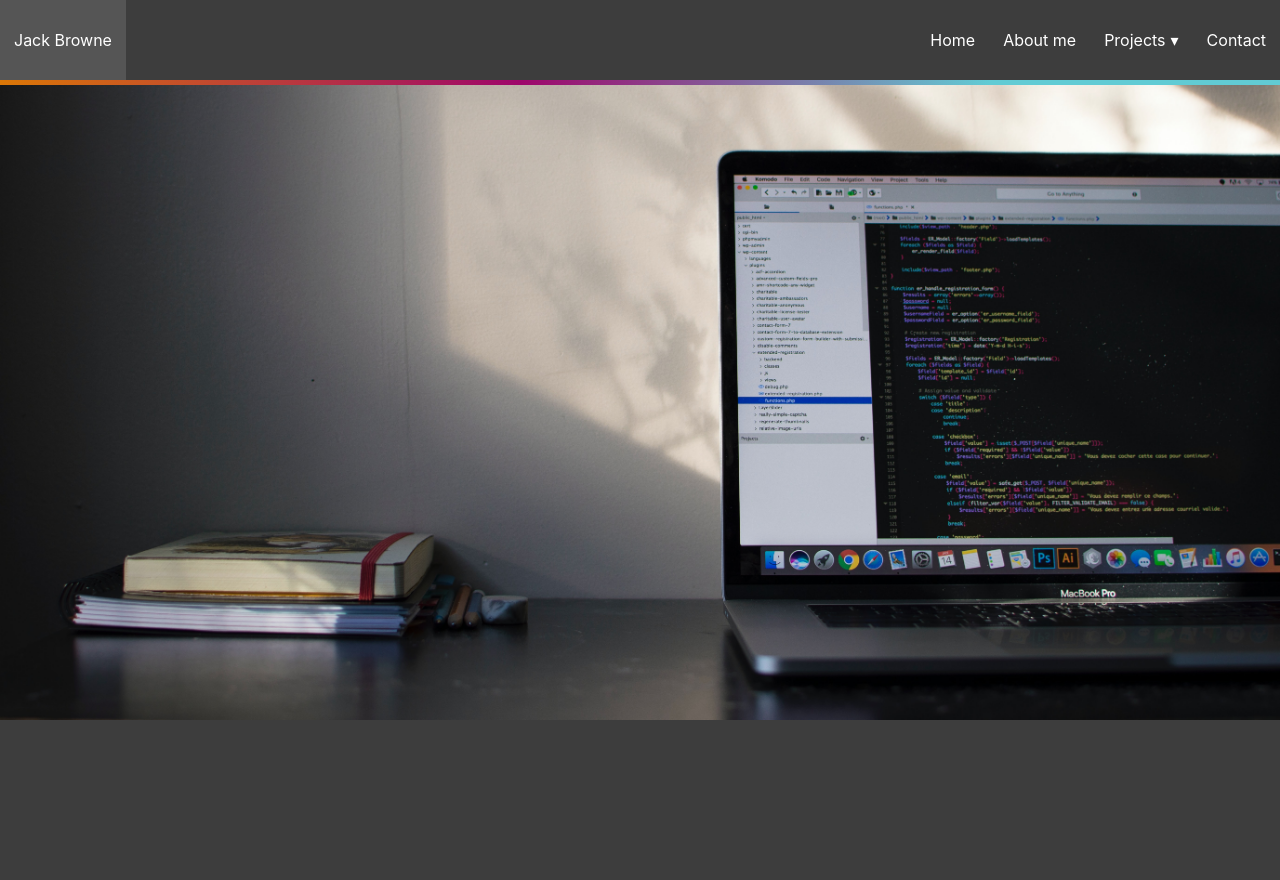
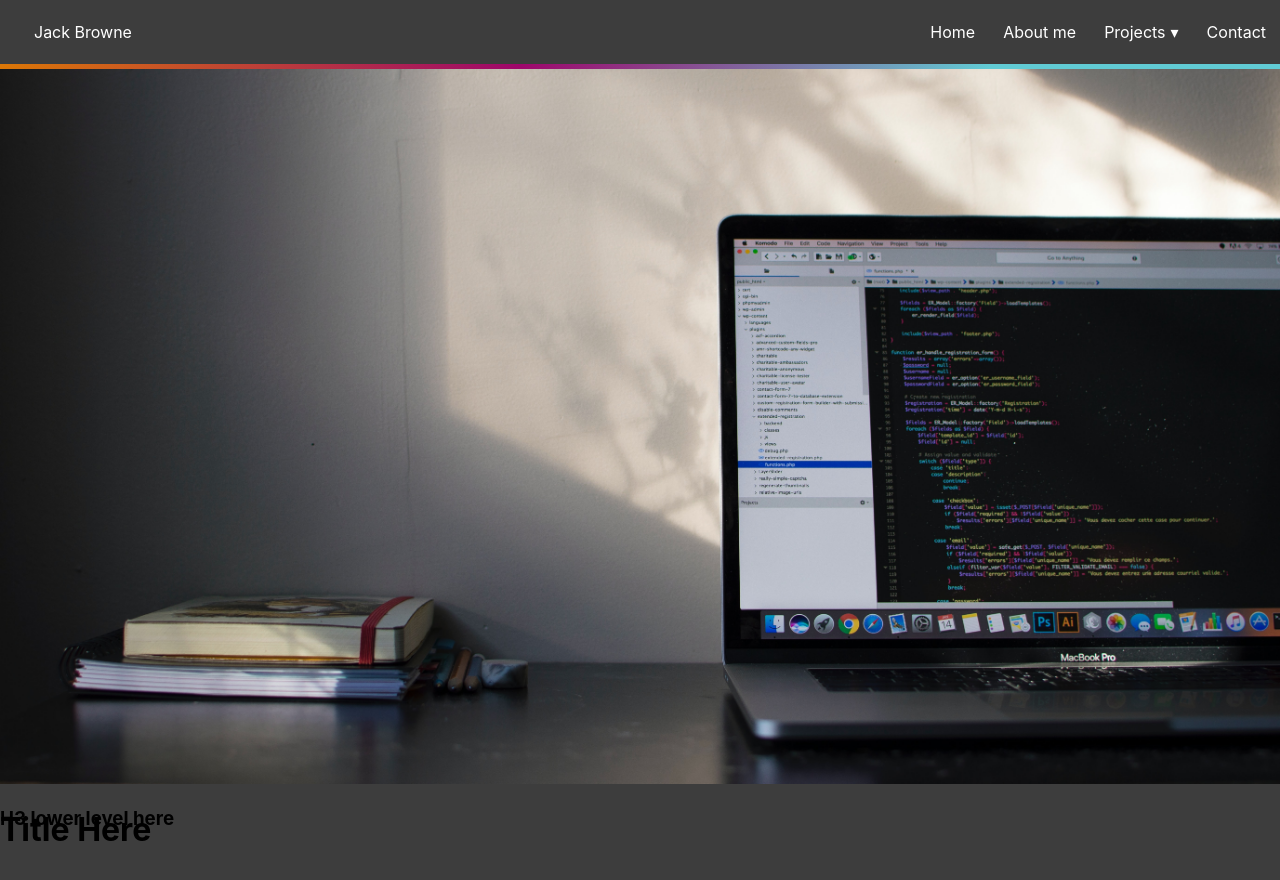
Before and after one commit to jackbrowne00/jackbrowne.uk, a React (Create React App) app: page / in a window 1280 px wide. Shown: the top 880 px of the page. After the commit the page ends 849 px from the top, so only its background shows below. Built offline with nearby package versions, Linux system fonts and the light colour scheme.

Commit message:
hero section placement corrected

```diff
--- a/src/App.js
+++ b/src/App.js
@@ -1,12 +1,14 @@
 import './App.css';
 import NavBar from './components/nav-bar/NavBar'
 import Hero from './components/hero/hero'
+import TextBlock from './components/TextBlock/TextBlock'
 
 function App() {
   return (
     <div className="App">
       <NavBar/>
       <Hero/>
+      <TextBlock/>
 
 
 
--- /dev/null
+++ b/src/components/TextBlock/TextBlock.js
@@ -0,0 +1,18 @@
+import './TextBlock.css'
+
+
+const TextBlock = () => {
+    return (
+
+        <div></div>
+
+
+
+
+
+
+
+     );
+}
+
+export default TextBlock;
--- a/src/components/hero/hero.css
+++ b/src/components/hero/hero.css
@@ -1,4 +1,17 @@
+.hero-container{
+    position: relative;
+    text-align: center;
+    margin-top: 8vh;
+}
+
+.hero-h1{
+    position: absolute;
+}
+
+.hero-h3{
+    position: absolute;
+}
+
 .hero-image{
     width: 100vw;
-    padding-bottom: 500px;
 }
--- a/src/components/hero/hero.js
+++ b/src/components/hero/hero.js
@@ -3,9 +3,11 @@ import './hero.css'
 
 const Hero = () => {
     return (
-        <img className="hero-image" src={hero_image}></img>
-
-
+        <div className="hero-container">
+            <img className="hero-image" src={hero_image}></img>
+            <h1 className="hero-h1">Title Here</h1>
+            <h3 className="hero-h3">H3 lower level here</h3>
+        </div>
 
      );
 }
--- a/src/components/nav-bar/NavBar.js
+++ b/src/components/nav-bar/NavBar.js
@@ -2,7 +2,7 @@ import './navbar.css'
 
 const NavBar = () => {
     return (
-
+        <div className="nav-container">
         <nav className='menu'>
         <input type='checkbox' id='responsive-menu'/><label></label>
         <li id='logo'><a>Jack Browne</a></li>
@@ -19,7 +19,7 @@ const NavBar = () => {
             <li><a href='http://'>Home</a></li>
         </ul>
         </nav>
-
+        </div>
      );
 }
 
--- a/src/components/nav-bar/navbar.css
+++ b/src/components/nav-bar/navbar.css
@@ -1,22 +1,25 @@
 html{
 	background-color: #3d3d3d;
 }
-
 .menu {
+	overflow: hidden;
 	position: fixed;
+	top: 0;
+	height: 8vh;
+    width: 100%;
 	background: #3d3d3d;
 	color: orange;
-	height: 10vh;
-    width: 100%;
 	border-bottom: solid thick;
     border-image-source: linear-gradient(to right,rgb(223, 126, 0),#9e066b 41.07%,#61cbd4 76.05%);
     border-image-slice: 60 30;
+	z-index: 99;
 }
 
 #logo{
     float: left;
-    display: inline;
+    display: block;
     position: relative;
+	padding-left: 20px;
 }
 
 .menu ul, .menu li {
@@ -34,7 +37,7 @@ html{
 }
 .menu a {
 	display: block;
-	line-height: 10vh;
+	line-height: 8vh;
 	padding: 0 14px;
 	text-decoration: none;
 	color: white;
@@ -52,14 +55,14 @@ html{
 	display: none;
 	margin: 0;
 	padding: 0;
-	height: 10vh;
+	height: 8vh;
 	width: 100%;
 	opacity: 0;
 	cursor: pointer
 }
 .menu label {
 	display: none;
-	line-height: 10vh;
+	line-height: 8svh;
 	text-align: center;
 	position: absolute;
 	left: 35px
```
Also changed, not shown: src/components/TextBlock/TextBlock.css (added).
